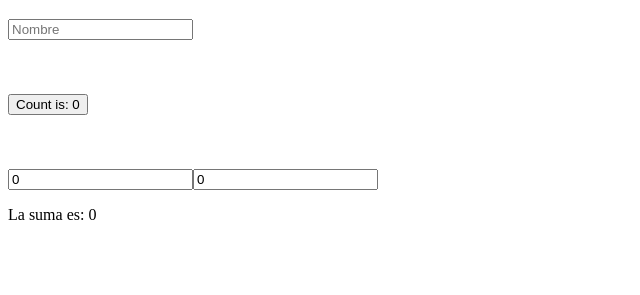
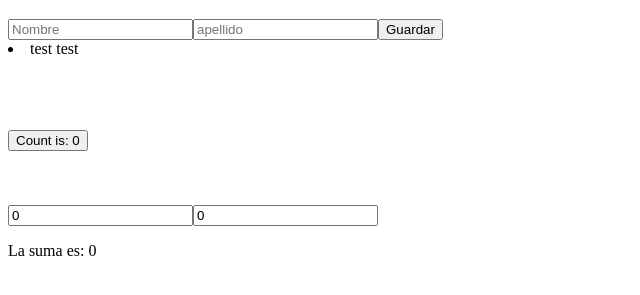
Before and after one commit to 4NG3LD4NI3L/IDSTM_ProgramacionAvanzada, a plain HTML site: page TemasVue/index.html in a window 1280 px wide. Shown: the part 61-356 px from the top of the page, without its empty margins (0-640 px from the left). Drawn offline with nearby package versions, Linux system fonts and the light colour scheme.

Commit message:
ACT7_v-for

```diff
--- a/TemasVue/index.html
+++ b/TemasVue/index.html
@@ -11,6 +11,12 @@
     <div id="app">
         <h1>Mi nombre es: {{nombre}} </h1>
         <input type="text" v-model="nombre" placeholder="Nombre" >
+        <input type="text" v-model="apellido" placeholder="apellido" >
+        <button @click="agregar()">Guardar</button>
+
+        <li v-for="item in user">
+            {{ item.nombre }} {{item.apellido}}
+        </li>
         <br><br><br><br>
 
         <button @click="count++">Count is: {{ count }}</button>
@@ -19,6 +25,8 @@
         <input @keyup="suma=num1+num2" type="number" v-model="num1" placeholder="Numero 1" >
         <input @keyup="suma=num1+num2" type="number" v-model="num2" placeholder="Numero 2" >
         <p>La suma es: {{suma}}</p>
+
+
     </div>
 
 
@@ -30,21 +38,39 @@
         createApp({
             setup() {
                 const nombre = ref('')
+                const apellido = ref('')
                 const num1 = ref(0);
                 const num2 = ref(0);
                 const suma = ref(0);
-                const count = ref(0)
+                const count = ref(0);
+                const user = ref([
+                   {
+                    "nombre":"test",
+                    "apellido":"test"
+                   }
+                ])
 
                 return {
                     nombre,
+                    apellido,
                     count,
                     num1,
                     num2,
-                    suma
+                    suma,
+                    user
+                }
+            },
+            methods:{
+                agregar(){
+                    let tmp = {
+                        "nombre":this.nombre,
+                        "apellido" :this.apellido
+                    }
+                    this.user.push(tmp);
                 }
             }
         }).mount('#app')
-        </script>
+    </script>
 
 
 </body>
```
